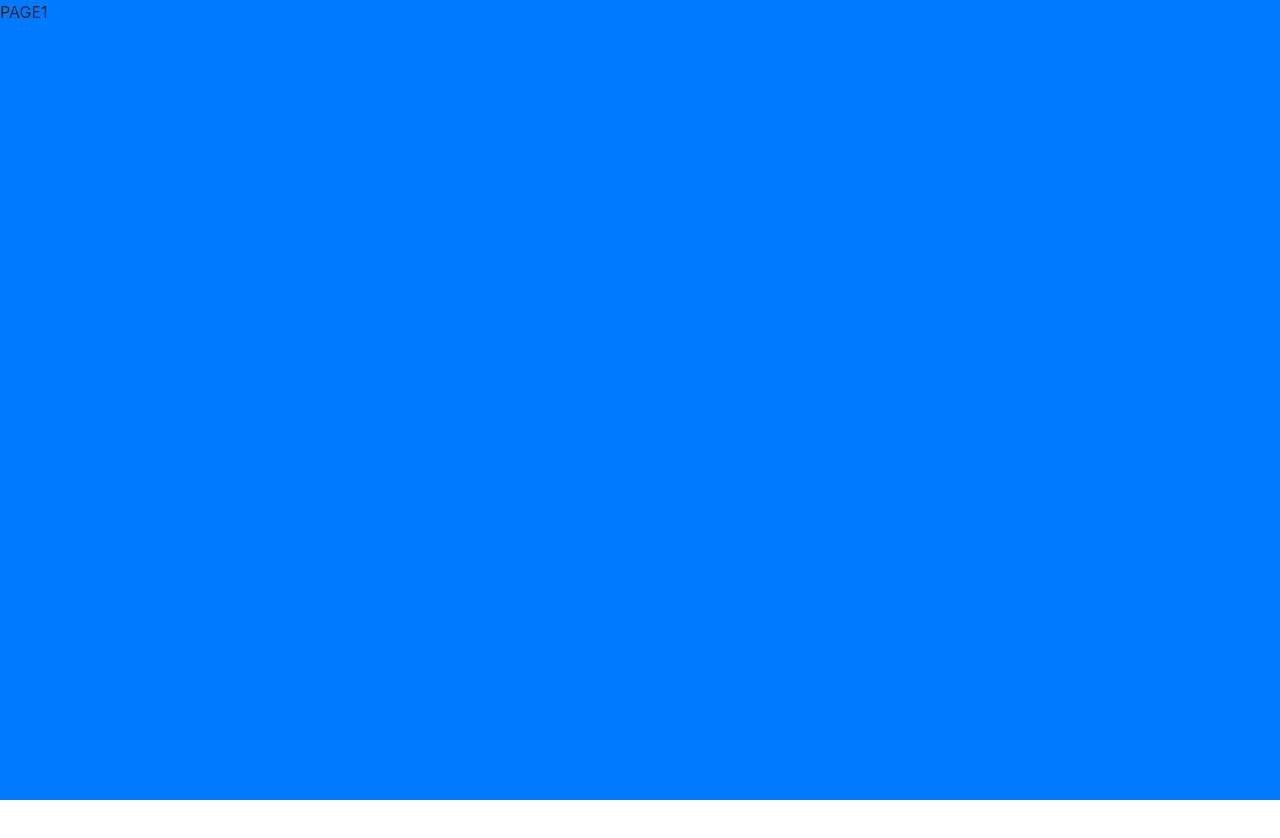
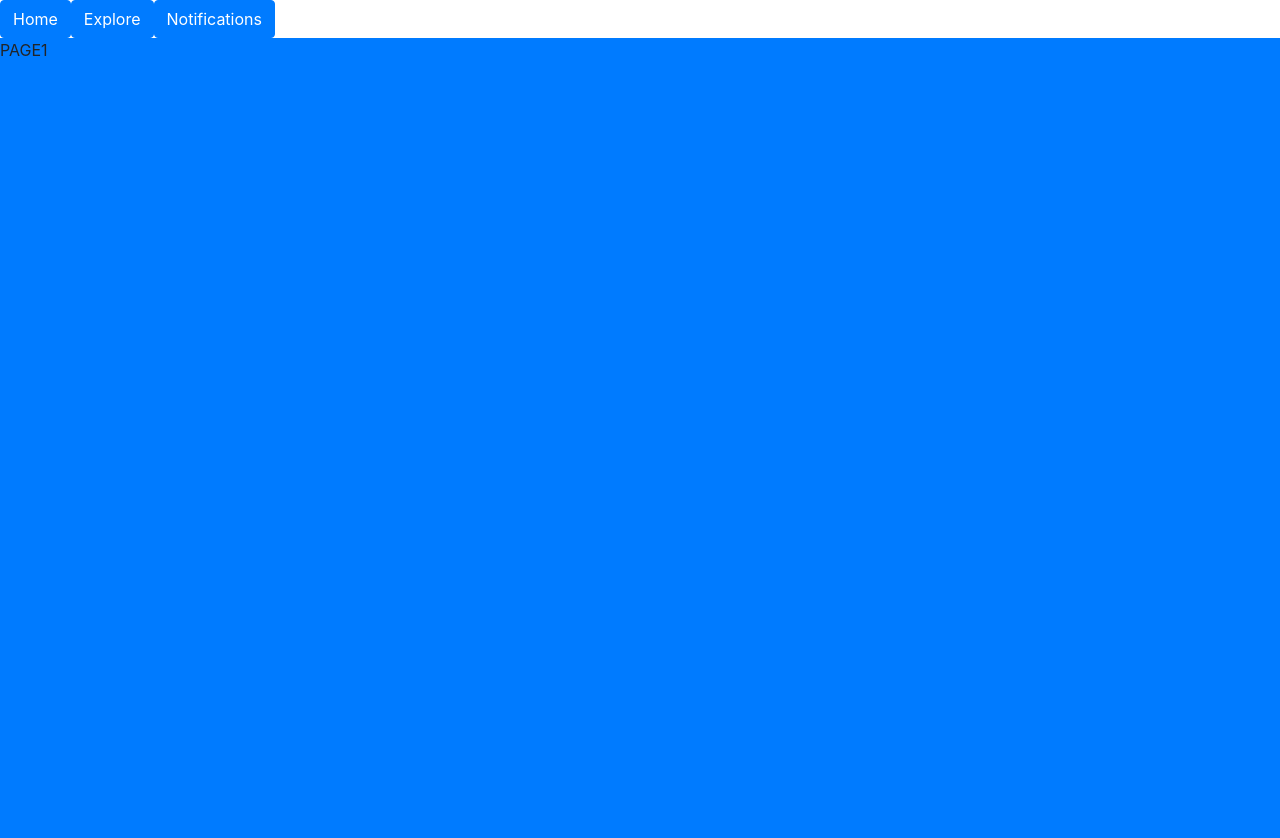
Before and after one commit to cg-101/react-project, a React (Create React App) app: page / in a window 1280 px wide. Before the commit the page ends 800 px from the top, so only its background shows below. Built offline with nearby package versions, Linux system fonts and the light colour scheme.

Commit message:
basics of routing.

```diff
--- a/src/App.js
+++ b/src/App.js
@@ -1,5 +1,10 @@
 import "./App.css";
-import { BrowserRouter as Router, Route, Switch } from "react-router-dom";
+import {
+  BrowserRouter as Router,
+  Route,
+  Switch,
+  Link,
+} from "react-router-dom";
 
 import Page1 from "./pages/Page1";
 import Page2 from "./pages/Page2";
@@ -10,6 +15,19 @@ function App() {
   // UI PART
   return (
     <Router>
+      {/* Navigations */}
+      <Link to="/p1">
+        <button className="btn btn-primary">Home</button>
+      </Link>
+
+      <Link to="/p2">
+        <button className="btn btn-primary">Explore</button>
+      </Link>
+
+      <Link to="/p3">
+        <button className="btn btn-primary">Notifications</button>
+      </Link>
+
       <Switch>
         <Route path="/p1" component={Page1} />
         <Route path="/p2" component={Page2} />
```
